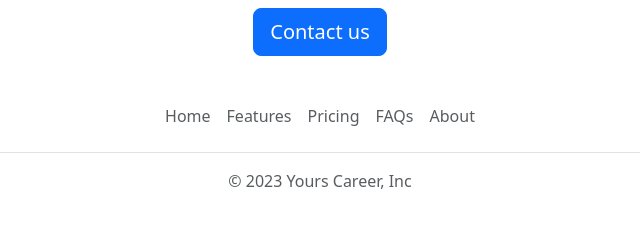
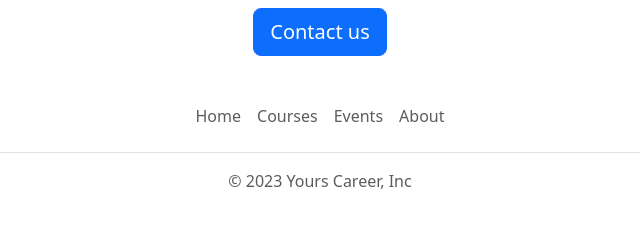
Before and after one commit to Abhijeet8473/yours-career-website-v2, a Flask app: page / in a window 1280 px wide. Shown: the part 1316-1565 px from the top of the page, without its empty margins (320-960 px from the left). Run offline with Flask 3, Linux system fonts and the light colour scheme.

Commit message:
footer done

```diff
--- a/templates/footer.html
+++ b/templates/footer.html
@@ -2,10 +2,9 @@
     <footer class="py-3 my-4">
         <ul class="nav justify-content-center border-bottom pb-3 mb-3">
             <li class="nav-item"><a href="https://yours-career-website.onrender.com" class="nav-link px-2 text-body-secondary">Home</a></li>
-            <li class="nav-item"><a href="#" class="nav-link px-2 text-body-secondary">Features</a></li>
-            <li class="nav-item"><a href="#" class="nav-link px-2 text-body-secondary">Pricing</a></li>
-            <li class="nav-item"><a href="#" class="nav-link px-2 text-body-secondary">FAQs</a></li>
-            <li class="nav-item"><a href="#" class="nav-link px-2 text-body-secondary">About</a></li>
+            <li class="nav-item"><a href="https://yours-career-website.onrender.com/courses" class="nav-link px-2 text-body-secondary">Courses</a></li>
+            <li class="nav-item"><a href="https://yours-career-website.onrender.com/events" class="nav-link px-2 text-body-secondary">Events</a></li>
+            <li class="nav-item"><a href="https://yours-career-website.onrender.com/about" class="nav-link px-2 text-body-secondary">About</a></li>
         </ul>
         <p class="text-center text-body-secondary">&copy; 2023 Yours Career, Inc</p>
     </footer>
```
